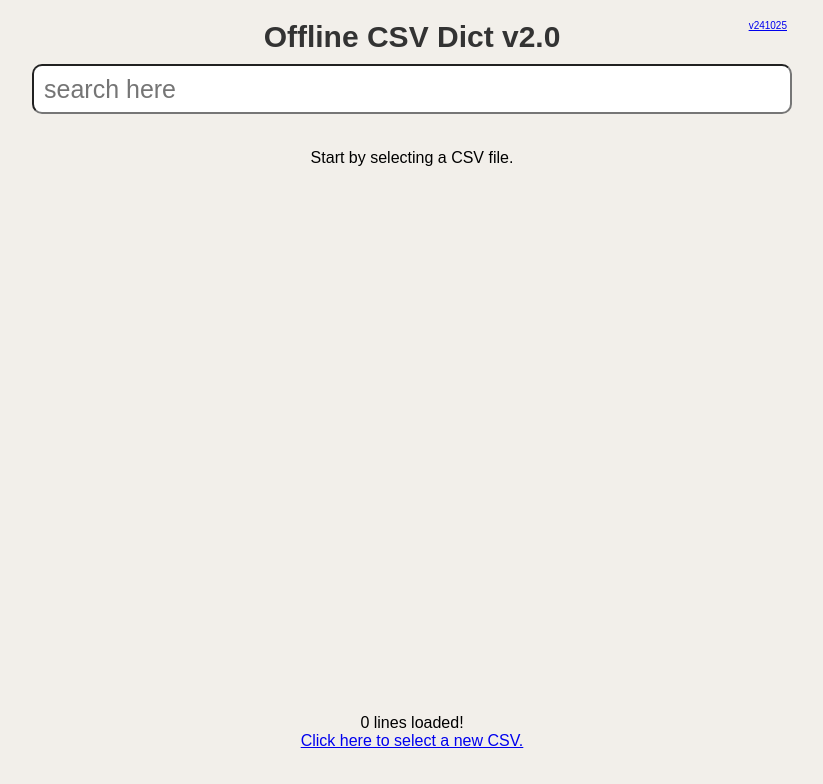
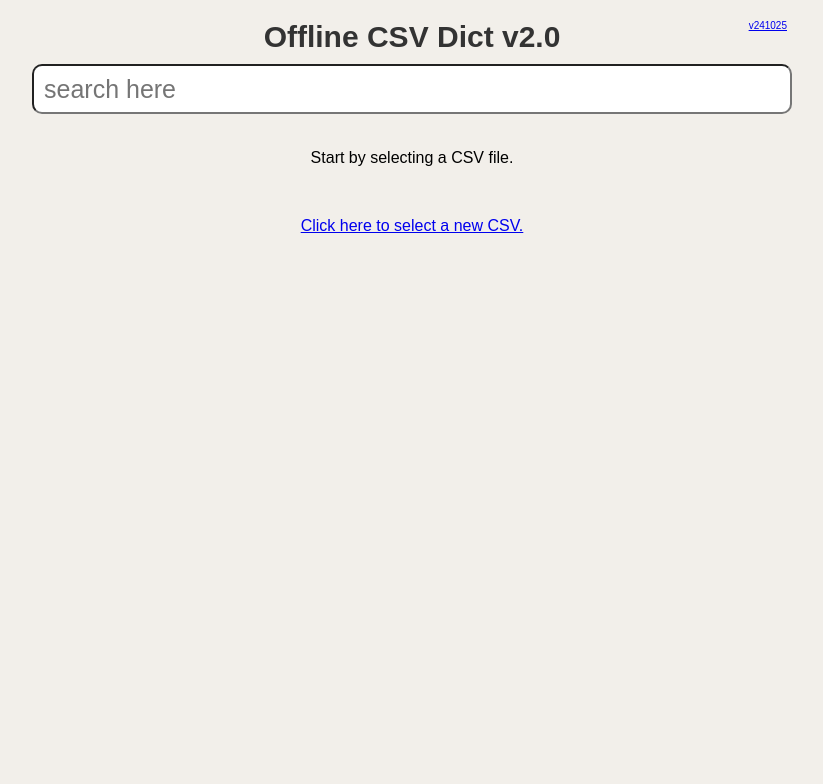
Before and after one commit to lipstick-turtleback/ocd, a SvelteKit app: page / in a window 1280 px wide. Shown: the top 784 px of the page, without its empty margins (228-1051 px from the left). Built offline with nearby package versions, Linux system fonts and the light colour scheme.

Commit message:
better styles

```diff
--- a/src/app.css
+++ b/src/app.css
@@ -34,12 +34,12 @@ body {
 }
 
 .last-row {
-	margin-bottom: 50px;
+	margin: 25px;
 	justify-content: center;
 	flex-direction: column;
-    align-items: center;
+	align-items: center;
+	overflow: hidden;
 }
-
 
 @keyframes bounce {
 	0% {
--- a/src/components/file-reader-row.svelte
+++ b/src/components/file-reader-row.svelte
@@ -57,12 +57,8 @@
 
 <div class="row last-row">
 	{#key redrawCounter}
-		<div>
-			{sharedState.dictionaryItems.length} lines loaded!
-		</div>
-
 		<div class="xxx">
-			<a href="#" onclick={setRedraw}> Click here to select a new CSV. </a>
+			<a href="#" onclick={setRedraw}>Click here to select a new CSV.</a>
 			<div class="select-csv">
 				<label for="csvFileInput">Choose CSV file.</label>
 				<input
--- a/src/components/search-results-row.svelte
+++ b/src/components/search-results-row.svelte
@@ -26,7 +26,7 @@
 
 <!-- svelte-ignore a11y_click_events_have_key_events -->
 <!-- svelte-ignore a11y_no_static_element_interactions -->
-{#if keyValuePairs?.length >= 0}
+{#if keyValuePairs?.length > 0}
 	<div class="row results-container" onclick={onKeyValueClick}>
 		{#each keyValuePairs as keyValuePair}
 			<ResultLine {keyValuePair} />
```
